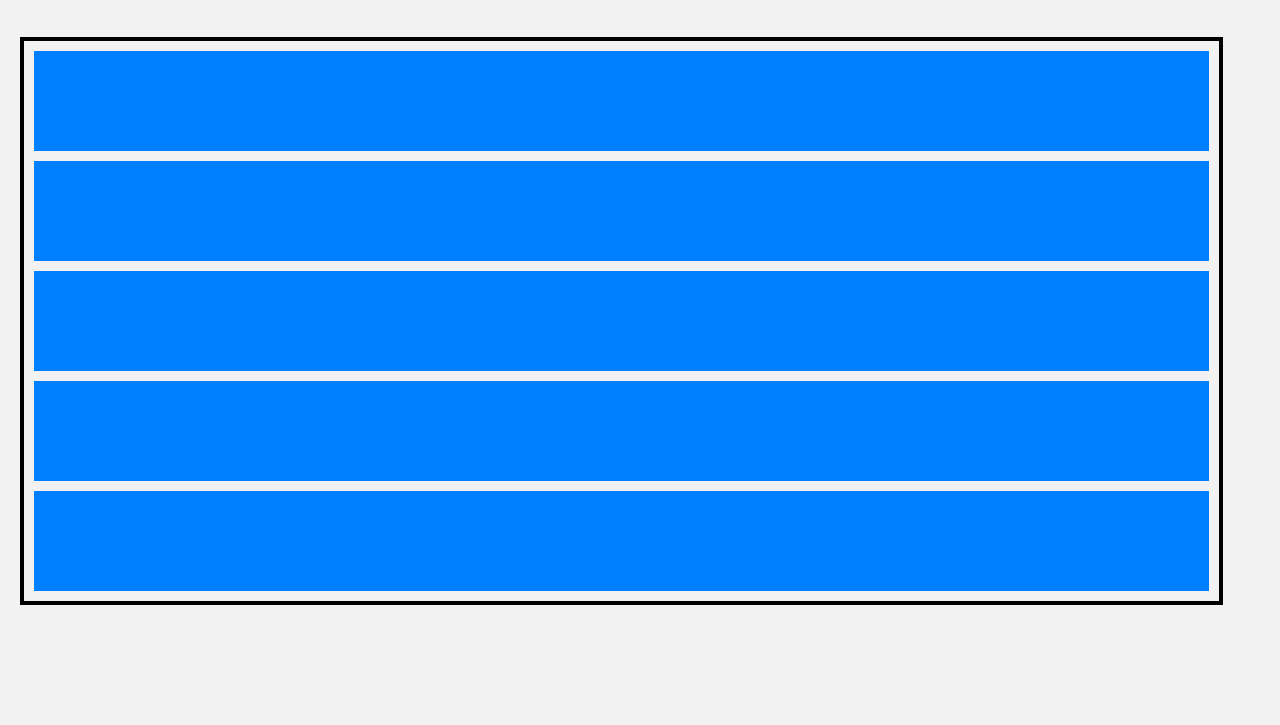
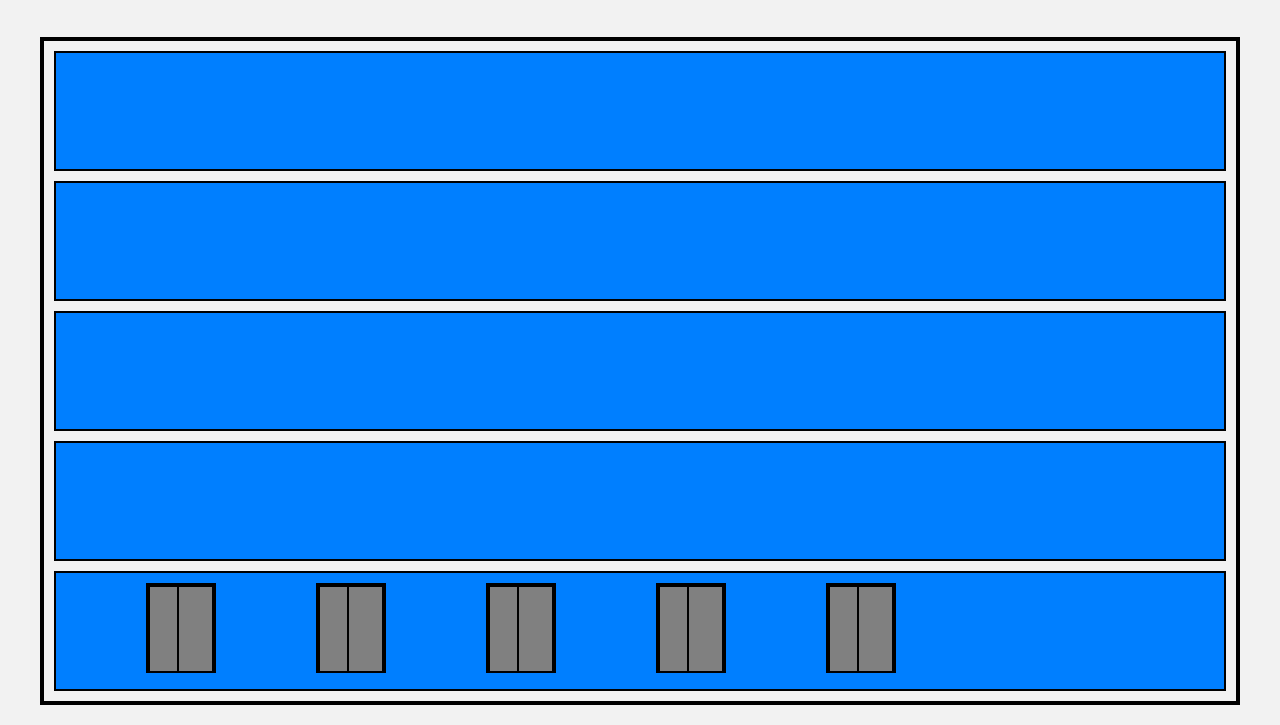
Before and after one commit to v1kr4nt/Lift-Simulation, a plain HTML site: page index.html in a window 1280 px wide. Both pictures are taken after typing "5", "5" into the empty fields and a click on the button "Submit". Shown: the part 132-857 px from the top of the page. Before the commit the page ends 800 px from the top, so only its background shows below. Drawn offline with Linux system fonts and the light colour scheme.

Commit message:
lift added

```diff
--- a/index.css
+++ b/index.css
@@ -82,13 +82,68 @@
   }
 
   #main-box {
-    width: 97%;
     height: 90%;
     border: 4px solid black;
     margin-top: 40px;
+    margin-left: 20px;
+    margin-right: 20px;
+
   }
   .inner-box {
-    height: 100px;
+    height: 120px;
     background-color: #007fff;
     margin: 10px;
+    border: 2px solid black;
   }
+
+  /* .inner-inner-box{
+    display: inline-block;
+    height: 90px;
+    width: 70px;
+    background-color: gray;
+    margin: 10px;
+    margin-left: 90px;
+    border: 2px solid black;
+  } */
+
+
+  .inner-inner-box {
+    display: inline-block;
+    height: 90px;
+    width: 70px;
+    background-color: gray;
+    margin: 10px;
+    margin-left: 90px;
+    border: 2px solid black;
+    position: relative;
+    overflow: hidden;
+  }
+
+  .inner-inner-box::before,
+  .inner-inner-box::after {
+    content: "";
+    position: absolute;
+    top: 0;
+    height: 100%;
+    width: 50%;
+    background-color: gray;
+    border: 2px solid black;
+    transform: translateX(0);
+    transition: transform 2s ease-in-out;
+  }
+
+  .inner-inner-box::before {
+    left: 0;
+  }
+
+  .inner-inner-box::after {
+    right: 0;
+  }
+
+  .inner-inner-box:hover::before {
+    transform: translateX(-100%);
+  }
+
+  .inner-inner-box:hover::after {
+    transform: translateX(100%);
+  }
--- a/index.html
+++ b/index.html
@@ -31,7 +31,9 @@
       <button onclick="backButtonClick()">Back</button>
     </div>
     <div id="main-box" hidden>
-      <div id="floors"></div>
+      <div id="floors">
+        <div id="lifts"></div>
+      </div>
     </div>
     <script src="./index.js"></script>
   </body>
--- a/index.js
+++ b/index.js
@@ -25,7 +25,7 @@ const submitClick = () => {
     document.getElementById("form-container").style.display = "none";
     document.getElementById("backButton").removeAttribute("hidden");
     document.getElementById("main-box").removeAttribute("hidden");
-    createFloor(floorCount);
+    createFloor(floorCount, liftCount);
   }
 };
 
@@ -35,12 +35,29 @@ const backButtonClick = () => {
   window.location.reload();
 };
 
-const createFloor = (floorCount) => {
+const createFloor = (floorCount, liftCount) => {
   const numberOfFloors = document.getElementById("floors");
   numberOfFloors.innerHTML = "";
   for (let i = 0; i < floorCount; i++) {
     const innerBox = document.createElement("div");
     innerBox.className = "inner-box";
+    if (i === floorCount - 1) {
+      for (let j = 0; j < liftCount; j++) {
+        const innerInnerBox = document.createElement("div");
+        innerInnerBox.className = "inner-inner-box";
+        innerBox.appendChild(innerInnerBox);
+      }
+    }
     numberOfFloors.appendChild(innerBox);
   }
 };
+
+const createLift = (liftCount) => {
+  const numOfLifts = document.getElementById("lifts");
+  numOfLifts.innerHTML = "";
+  for (let i = 0; i < liftCount; i++) {
+    const leftSide = document.createElement("div");
+    leftSide.className = "left-side";
+    numOfLifts.appendChild(leftSide);
+  }
+};
```
